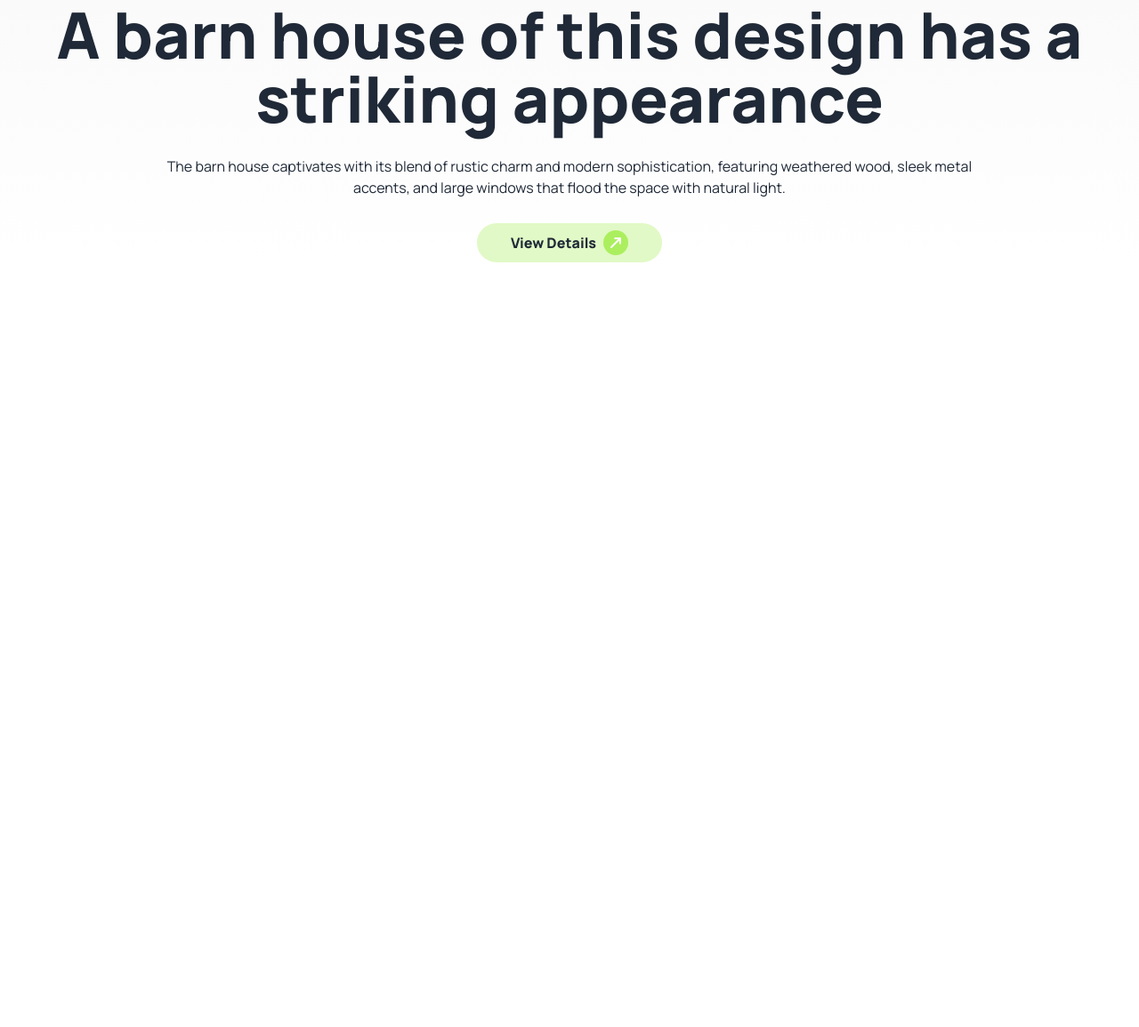
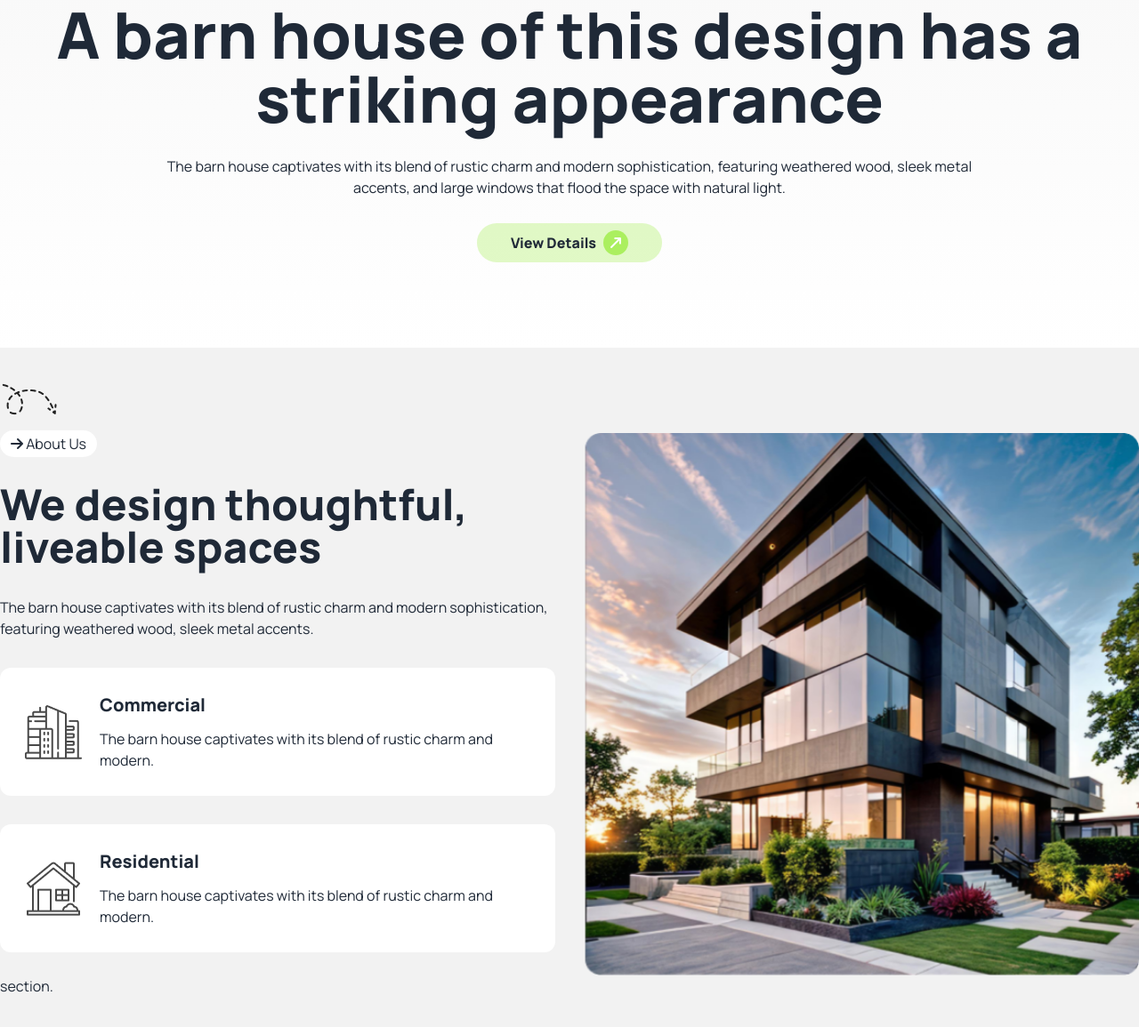
Before and after one commit to Az-Haris/Rinterio-Real-Estate, a plain HTML site: page index.html in a window 1280 px wide. Shown: the part 475-1630 px from the top of the page at 89% size. Before the commit the page ends 800 px from the top, so only its background shows below. Drawn offline with nearby package versions, Linux system fonts and the light colour scheme.

Commit message:
Completed About Section

```diff
--- a/index.html
+++ b/index.html
@@ -121,7 +121,7 @@
          </nav>
 
          <!-- Banner Section -->
-          <section class="flex flex-col justify-center items-center space-y-7 px-4 md:px-0">
+          <section class="flex flex-col justify-center items-center space-y-7 px-4 md:px-0 pb-24">
             <img src="./assets/banner.png" alt="">
             <h1 class="text-4xl md:text-7xl font-extrabold text-center">A barn house of this design has a striking appearance</h1>
             <p class="text-center w-3/4 mx-auto">The barn house captivates with its blend of rustic charm and modern sophistication, featuring weathered wood, sleek metal accents, and large windows that flood the space with natural light.</p>
@@ -134,5 +134,45 @@
           </section>
 
     </header>
+
+    <main>
+
+      <section class="bg-base-200 py-24">
+
+        <!-- About Section -->
+       <section class="container mx-auto mb24 flex flex-col md:flex-row justify-between gap-8 px-4 md:px-0">
+        <div class="flex-1 relative space-y-8">
+          <img class="absolute -top-16 -left-16" src="./assets/Vector.png" alt="">
+          <span class="bg-base-100 rounded-full px-3 py-1"><i class="fa-solid fa-arrow-right"></i> About Us</span>
+          <h2 class="font-black text-5xl">We design thoughtful, liveable spaces</h2>
+          <p>The barn house captivates with its blend of rustic charm and
+            modern sophistication, featuring weathered wood, sleek metal accents.</p>
+          <div class="bg-base-100 rounded-xl p-7 flex items-center gap-5">
+            <img src="./assets/commercial.png" alt="">
+            <div>
+              <h5 class="text-xl font-black mb-3">Commercial</h5>
+              <p>The barn house captivates with its blend of rustic charm and modern.</p>
+            </div>
+          </div>
+          <div class="bg-base-100 rounded-xl p-7 flex items-center gap-5">
+            <img src="./assets/residential.png" alt="">
+            <div>
+              <h5 class="text-xl font-black mb-3">Residential</h5>
+              <p>The barn house captivates with its blend of rustic charm and modern.</p>
+            </div>
+          </div>
+        </div>
+        <div class="flex-1">
+          <img class="w-full" src="./assets/Rectangle.png" alt="">
+        </div>
+       </section>
+
+       <!-- Process Section -->
+       section.
+
+      </section>
+
+
+    </main>
 </body>
 </html>
```
